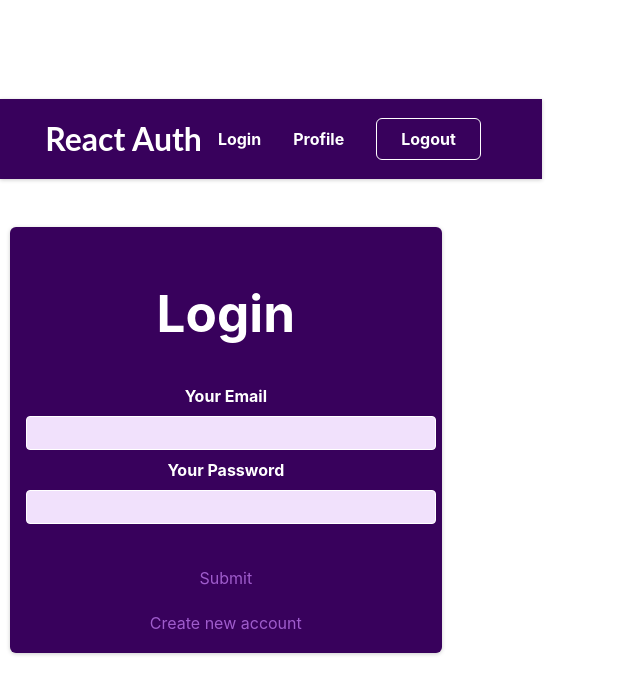
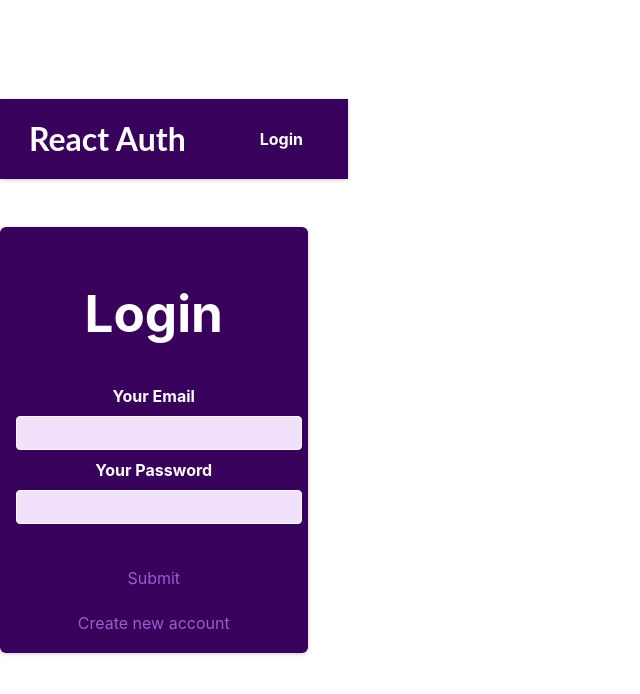
Before and after one commit to Datthatreya-Bhatt/react-auth-practise, a React (Vite) app: page /auth in a window 1280 px wide. Shown: the top 694 px of the page, without its empty margins (0-640 px from the left). Built offline with nearby package versions, Linux system fonts and the light colour scheme.

Commit message:
storing token in context api

```diff
--- a/src/App.jsx
+++ b/src/App.jsx
@@ -7,6 +7,7 @@
 
 function App() {
   return (
+
     <Layout>
       <Switch>
         <Route path='/' exact>
--- a/src/components/Auth/AuthForm.jsx
+++ b/src/components/Auth/AuthForm.jsx
@@ -1,12 +1,16 @@
-import { useState, useRef } from "react";
+import { useState, useRef, useContext } from "react";
 
 import classes from "./AuthForm.module.css";
+import AuthContext from "../../store/auth-context";
 
 const AuthForm = () => {
   const emailRef = useRef();
   const passwordRef = useRef();
+
   const [isLogin, setIsLogin] = useState(true);
   const [isLoading, setIsLoading] = useState(false);
+
+  const authCtx = useContext(AuthContext);
 
   const switchAuthModeHandler = () => {
     setIsLogin((prevState) => !prevState);
@@ -52,7 +56,7 @@
         });
       }
     }).then(data =>{
-      console.log(data);
+      authCtx.login(data.idToken);
     }).catch((err)=>{
       alert(err.message);
     })
--- a/src/components/Layout/MainNavigation.jsx
+++ b/src/components/Layout/MainNavigation.jsx
@@ -1,24 +1,34 @@
-import { Link } from 'react-router-dom';
+import { Link } from "react-router-dom";
+import { useContext } from "react";
 
-import classes from './MainNavigation.module.css';
+import classes from "./MainNavigation.module.css";
+import AuthContext from "../../store/auth-context";
 
 const MainNavigation = () => {
+  const authCtx = useContext(AuthContext);
+  const isLoggedIn = authCtx.isLoggedIn;
   return (
     <header className={classes.header}>
-      <Link to='/'>
+      <Link to="/">
         <div className={classes.logo}>React Auth</div>
       </Link>
       <nav>
         <ul>
+          {!isLoggedIn && (
             <li>
-            <Link to='/auth'>Login</Link>
+              <Link to="/auth">Login</Link>
             </li>
+          )}
+          {isLoggedIn && (
             <li>
-            <Link to='/profile'>Profile</Link>
+              <Link to="/profile">Profile</Link>
             </li>
+          )}
+          {isLoggedIn &&(
             <li>
               <button>Logout</button>
             </li>
+          )}
         </ul>
       </nav>
     </header>
--- a/src/main.jsx
+++ b/src/main.jsx
@@ -3,9 +3,12 @@
 
 import App from "./App.jsx";
 import "./index.css";
+import { AuthContextProvider } from "./store/auth-context.jsx";
 
 createRoot(document.getElementById("root")).render(
-  <BrowserRouter>
-    <App />
-  </BrowserRouter>
+  <AuthContextProvider>
+    <BrowserRouter>
+      <App />
+    </BrowserRouter>
+  </AuthContextProvider>
 );
--- /dev/null
+++ b/src/store/auth-context.jsx
@@ -0,0 +1,37 @@
+import React, { useState } from "react";
+
+const AuthContext = React.createContext({
+  token: "",
+  isLoggedIn: false,
+  login: (token) => {},
+  logout: () => {},
+});
+
+export const AuthContextProvider = (props) => {
+  const [token, setToken] = useState(null);
+
+  const userLoggedIn = !!token;
+
+  const loginHandler = (token) => {
+    setToken(token);
+  };
+
+  const logoutHandler = () => {
+    setToken(null);
+  };
+
+  const contextValue = {
+    token: token,
+    isLoggedIn: userLoggedIn,
+    login: loginHandler,
+    logout: logoutHandler,
+  };
+
+  return (
+    <AuthContext.Provider value={contextValue}>
+      {props.children}
+    </AuthContext.Provider>
+  );
+};
+
+export default AuthContext;
```
Lines whose indentation alone changed are shown as unchanged.
